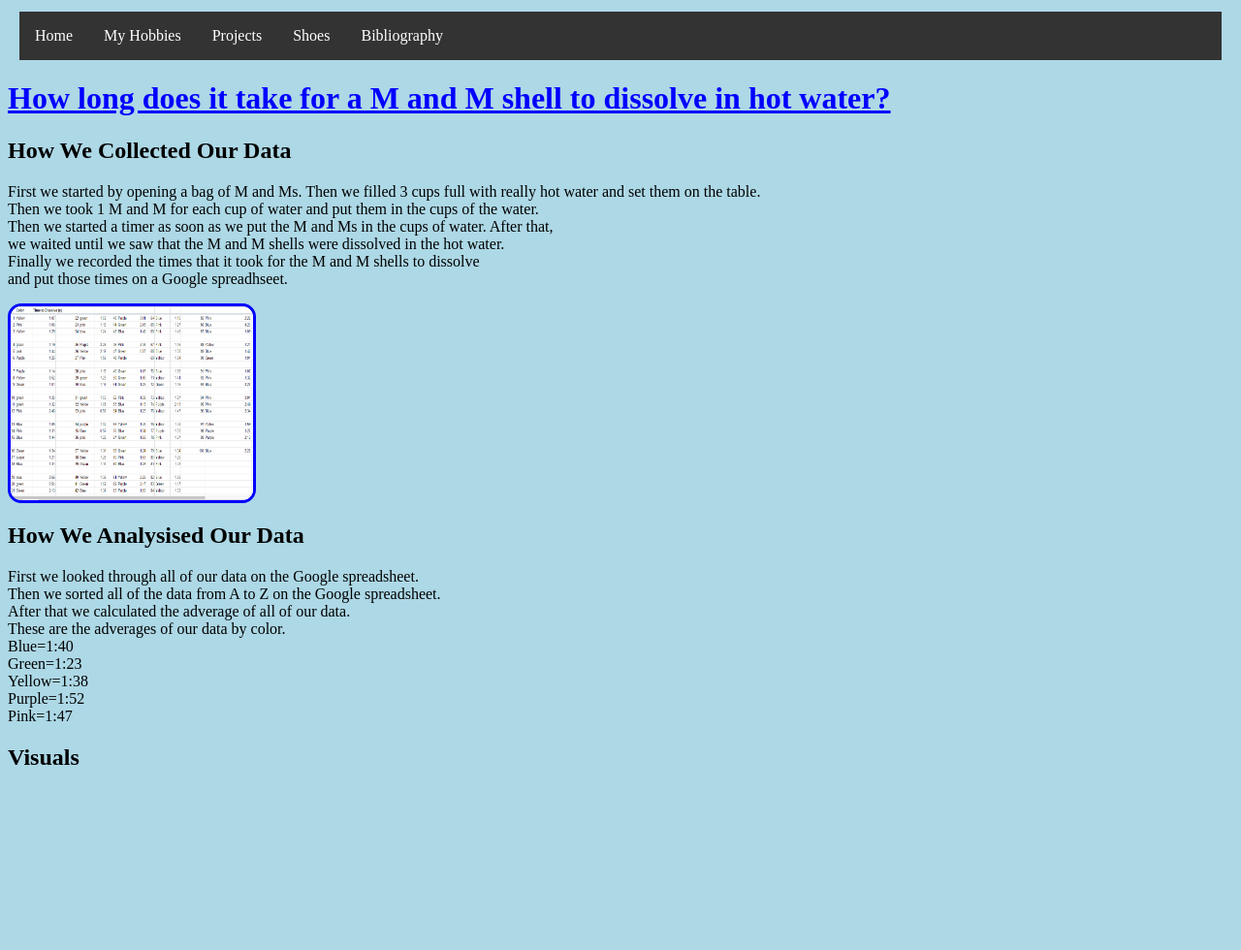
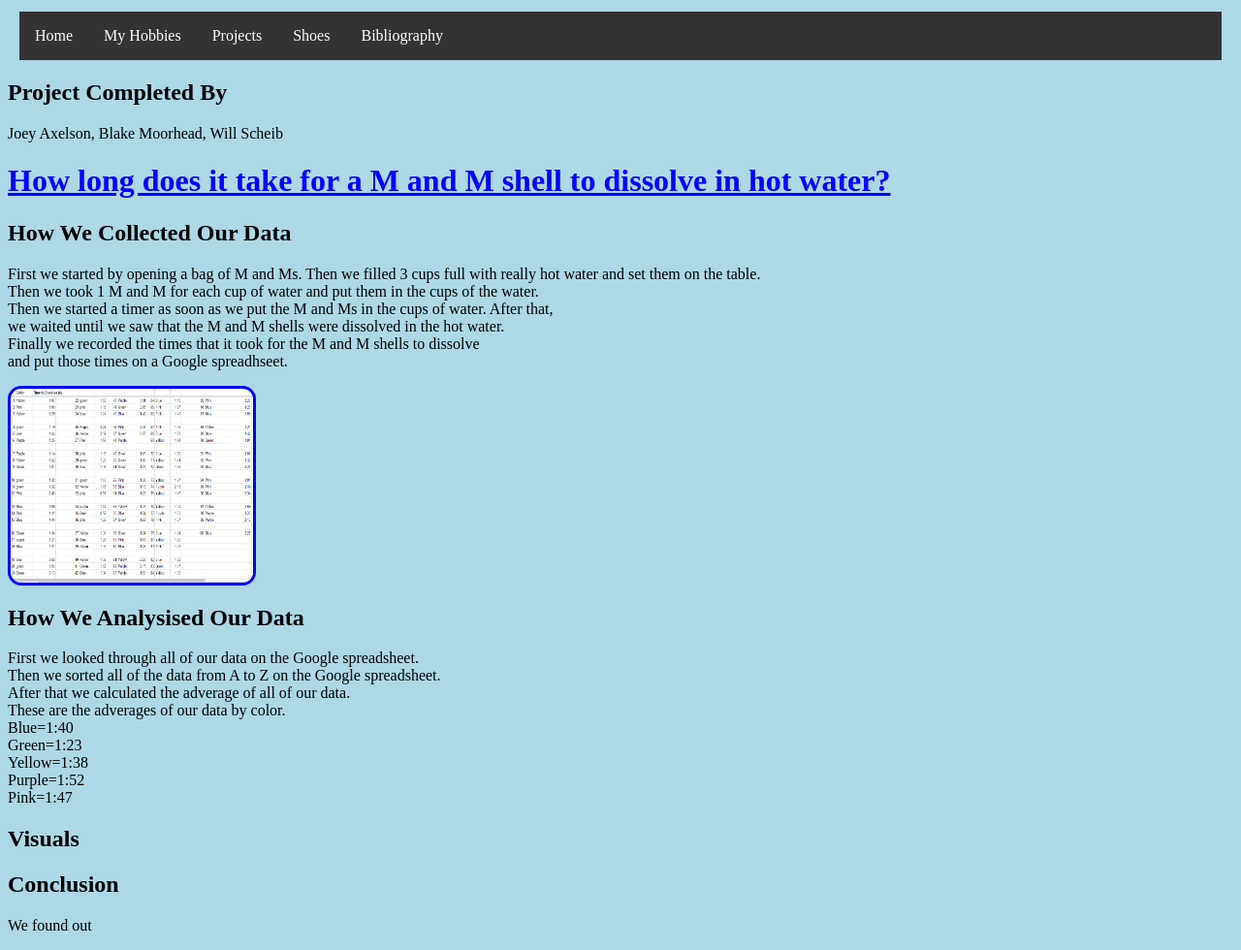
Before and after one commit to Joeyaxe/CS-Website, a plain HTML site: page MandMdata.html in a window 1280 px wide. Shown: the whole page at 97% size. Before the commit the page ends 814 px from the top, so only its background shows below. Drawn offline with Linux system fonts and the light colour scheme.

Commit message:
Update MandMdata.html

```diff
--- a/MandMdata.html
+++ b/MandMdata.html
@@ -11,6 +11,10 @@
       <li><a href="https://joeyaxe.github.io/CS-Website/shoes.html">Shoes</a></li>
   <li><a href="https://joeyaxe.github.io/CS-Website/bibliography.html">Bibliography</a></li>
 </ul>
+  <h2>Project Completed By
+  </h2>
+  <p>Joey Axelson, Blake Moorhead, Will Scheib
+  </p>
   <h1>How long does it take for a M and M shell to dissolve in hot water?</h1>
   <h2>How We Collected Our Data</h2>
   <p>First we started by opening a bag of M and Ms. Then we filled 3 cups full with really hot water and set them on the table.<br>
@@ -33,6 +37,9 @@
     Pink=1:47<br>
   </p>
   <h2>Visuals</h2>
+  <h2>Conclusion</h2>
+  <p>We found out
+  </p>
 
 
   </body>
```
